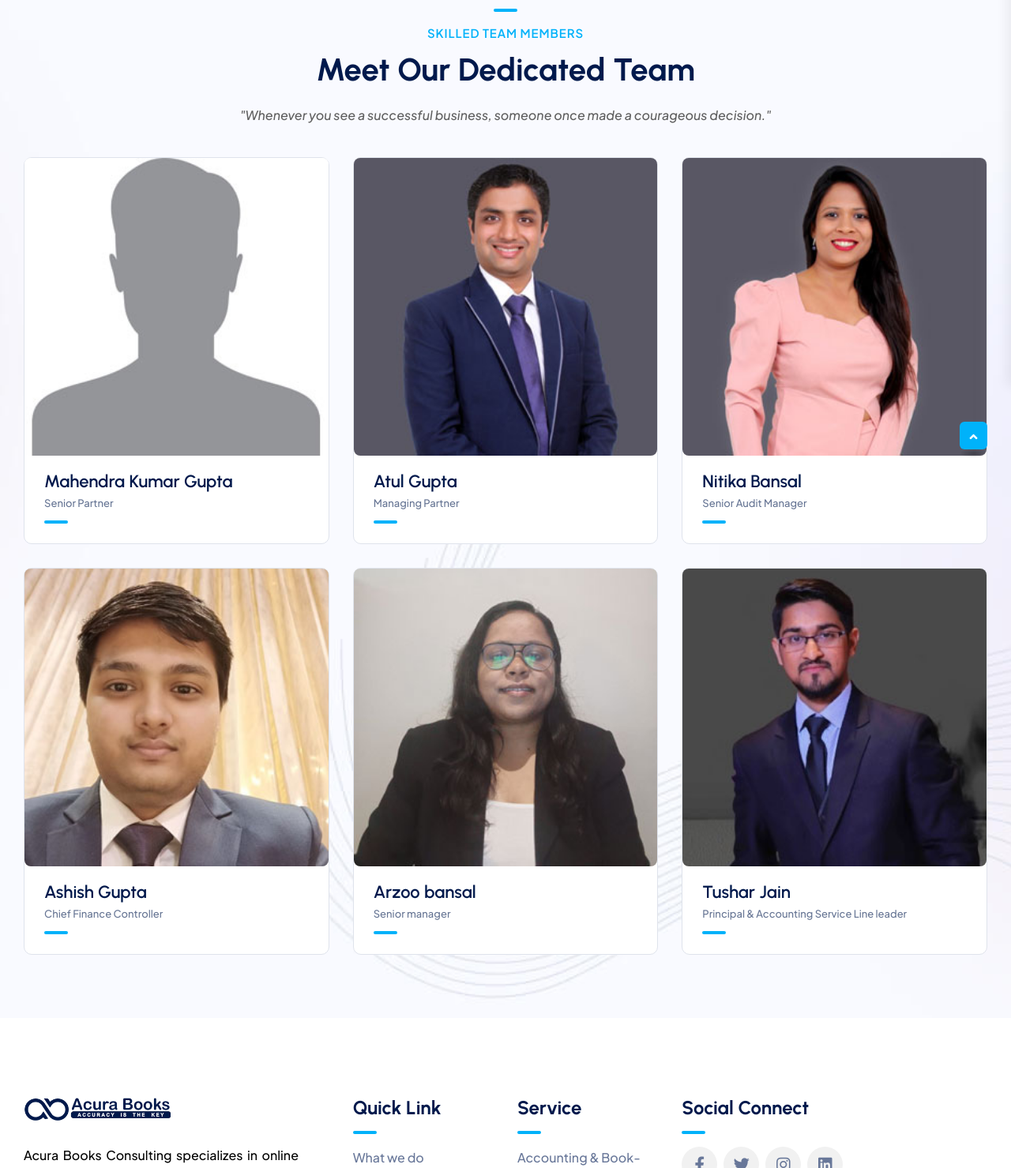
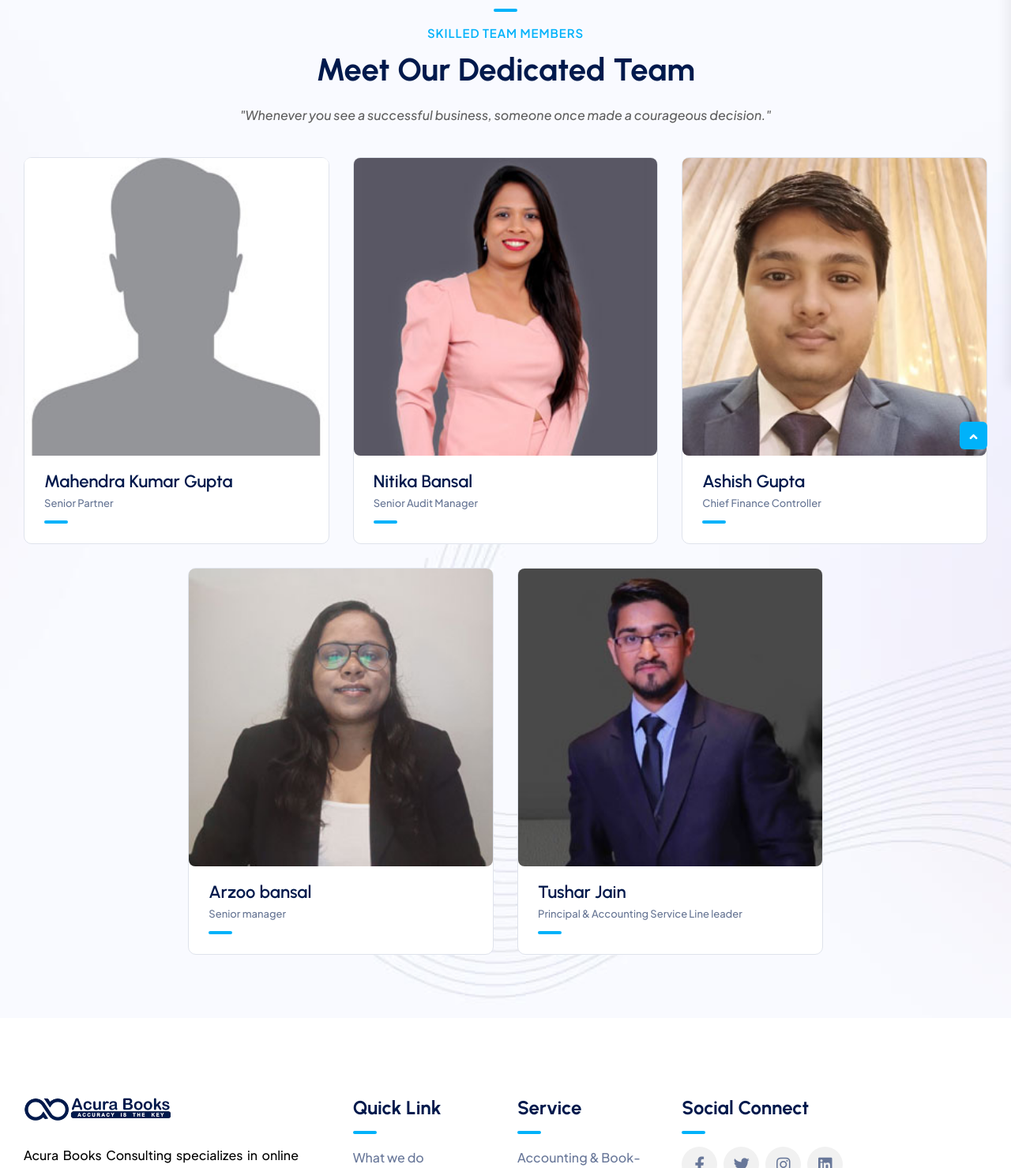
Before and after one commit to SourabhBansal77/acurabooks, a PHP site: page /team.php in a window 1280 px wide. Shown: the part 311-1790 px from the top of the page at 79% size. Run offline with PHP 8.4, Linux system fonts and the light colour scheme; a stand-in replaces the project's code that opens the database connection; some libraries are stand-ins or nearby versions.

Commit message:
removed atul gupta

```diff
--- a/contact-us.php
+++ b/contact-us.php
@@ -16,7 +16,7 @@
                                 <h2 class="title">Contact Us</h2>
                                 <nav aria-label="breadcrumb">
                                     <ol class="breadcrumb">
-                                        <li class="breadcrumb-item"><a href="index.html">Home</a></li>
+                                        <li class="breadcrumb-item"><a href="index.php">Home</a></li>
                                         <li class="breadcrumb-item active" aria-current="page">Contact</li>
                                     </ol>
                                 </nav>
--- a/includes/fotter.php
+++ b/includes/fotter.php
@@ -7,7 +7,7 @@
                             <div class="col-lg-4 col-md-7">
                                 <div class="footer-widget">
                                     <div class="fw-logo">
-                                        <a href="index.html"><img src="assets/img/logo/logo.png?id=234234" alt=""></a>
+                                        <a href="index.php"><img src="assets/img/logo/logo.png?id=234234" alt=""></a>
                                     </div>
                                     <div class="footer-content">
                                         <p>
--- a/includes/header-bottom-2.php
+++ b/includes/header-bottom-2.php
@@ -125,7 +125,7 @@
                             <div class="menu-wrap">
                                 <nav class="menu-nav">
                                     <div class="logo">
-                                        <a href="index.html"><img src="assets/img/logo/logo.png?id=234234" alt="Logo"></a>
+                                        <a href="index.php"><img src="assets/img/logo/logo.png?id=234234" alt="Logo"></a>
                                     </div>
                                     <div class="navbar-wrap main-menu d-none d-lg-flex">
                                           <ul class="navigation">
--- a/includes/header-bottom.php
+++ b/includes/header-bottom.php
@@ -116,7 +116,7 @@
                             <div class="menu-wrap">
                                 <nav class="menu-nav">
                                     <div class="logo">
-                                        <a href="index.html"><img src="assets/img/logo/logo.png?id=234234" alt="Logo"></a>
+                                        <a href="index.php"><img src="assets/img/logo/logo.png?id=234234" alt="Logo"></a>
                                     </div>
                                     <div class="navbar-wrap main-menu d-none d-lg-flex">
                                          <ul class="navigation">
@@ -228,7 +228,7 @@
                     <button><i class="far fa-window-close"></i></button>
                 </div>
                 <div class="logo-side mb-30">
-                    <a href="index.html"><img src="assets/img/logo/logo.png?id=234234" alt="Logo"></a>
+                    <a href="index.php"><img src="assets/img/logo/logo.png?id=234234" alt="Logo"></a>
                 </div>
                 <div class="side-info mb-30">
                     <div class="contact-list mb-30">
--- a/team.php
+++ b/team.php
@@ -74,17 +74,6 @@
                                 </div>
                             </div>
                         </div>
-						  <div class="col-xl-4 col-lg-4 col-md-6 col-sm-9">
-                            <div class="team-item">
-                                <div class="team-thumb">
-                                    <img src="assets/img/team/team_img04.jpg?id=sdf" alt="">
-                                </div>
-                                <div class="team-content">
-                                    <h2 class="title"><a href="partners.php?teamid=2">Atul Gupta</a></h2>
-                                    <span>Managing Partner</span>
-                                </div>
-                            </div>
-                        </div>
 						 <div class="col-xl-4 col-lg-4 col-md-6 col-sm-9">
                             <div class="team-item">
                                 <div class="team-thumb">
```
Also changed, not shown: partners.php (+0 -7 lines).
